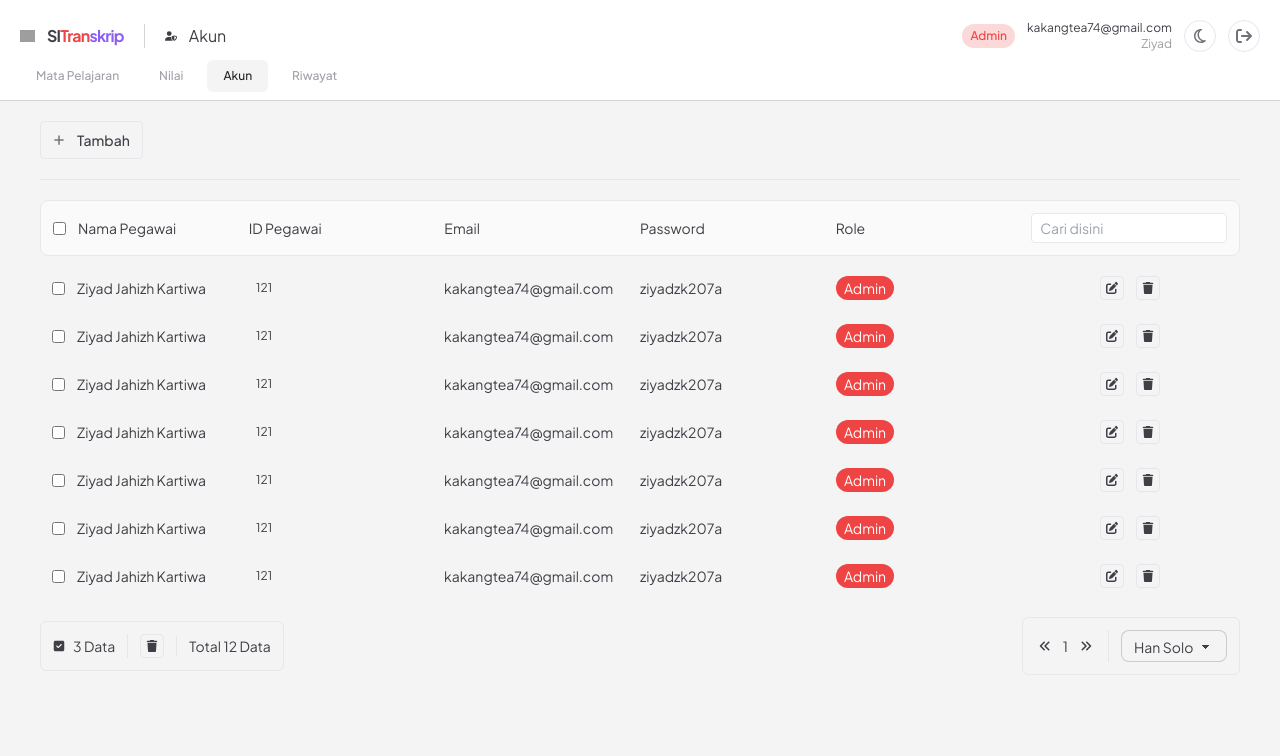
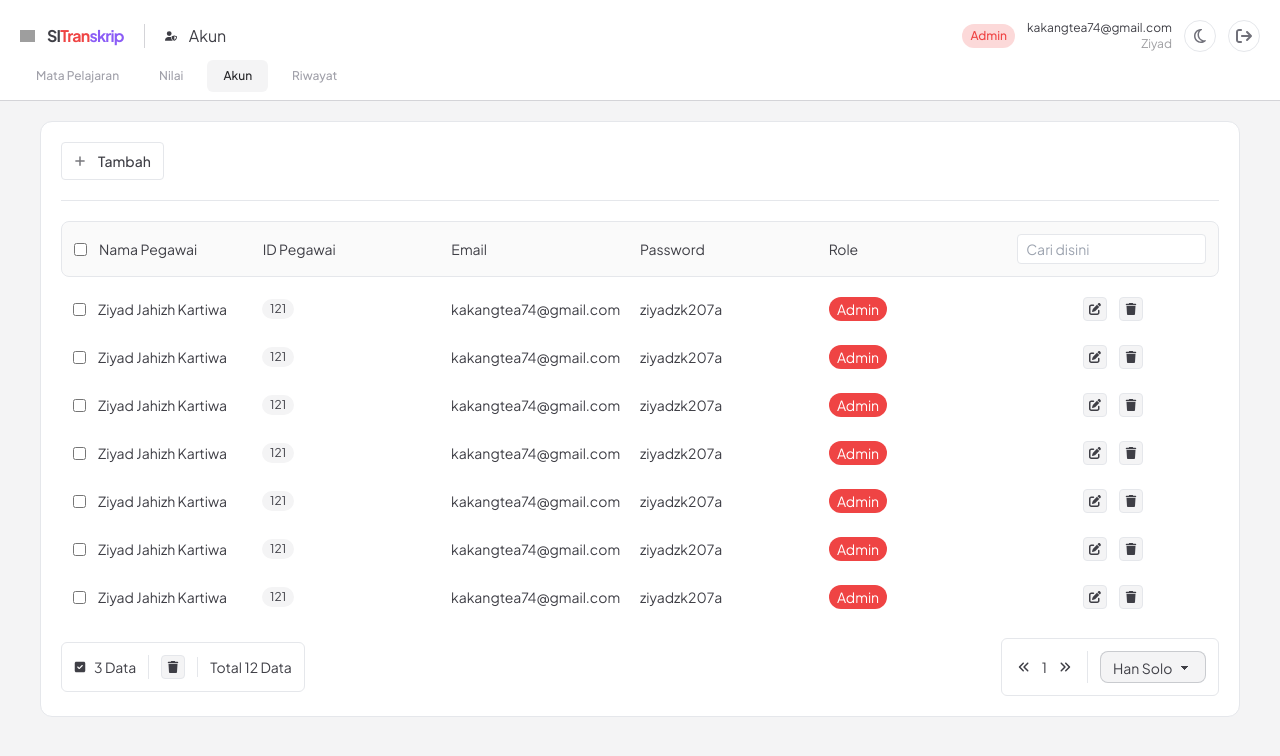
Before and after one commit to ZiyadZK/transkrippu-web, a Next.js app: page /akun in a window 1280 px wide. Shown: the top 756 px of the page. Built offline with nearby package versions, Linux system fonts and the light colour scheme; grey boxes are pictures that could not be loaded.

Commit message:
relayouting

```diff
--- a/src/app/akun/page.jsx
+++ b/src/app/akun/page.jsx
@@ -10,6 +10,7 @@ export default function AkunPage() {
 
     return (
         <MainLayoutPage>
+            <div className="p-5 border dark:border-zinc-800 bg-white dark:bg-zinc-900 md:rounded-xl rounded-md">
                 <div className="text-xs md:text-sm no-scrollbar">
                     <div className="flex items-center gap-5 w-full md:w-fit text-xs md:text-sm">
                         <button type="button" onClick={() => document.getElementById('tambah_akun').showModal()} className="w-full md:w-fit px-3 py-2 rounded border dark:border-zinc-600 hover:bg-zinc-50 dark:hover:bg-zinc-800 flex justify-center items-center gap-3 font-medium ease-out duration-300">
@@ -131,7 +132,7 @@ export default function AkunPage() {
                                 <input type="text" className="w-full dark:bg-zinc-900 bg-white px-2 py-1 rounded border dark:border-zinc-700" placeholder="Cari disini" />
                             </div>
                         </div>
-                    {Array.from({ length: 50 }).map((_, index) => (
+                        {Array.from({ length: 10 }).map((_, index) => (
                             <div key={index} className="grid grid-cols-12 p-3 rounded-lg hover:bg-zinc-50 dark:hover:bg-zinc-800 ease-out duration-300">
                                 <div className="col-span-7 md:col-span-2 flex items-center gap-3">
                                     <input type="checkbox" className="cursor-pointer" />
@@ -334,6 +335,7 @@ export default function AkunPage() {
                         </div>
                     </div>
                 </div>
+            </div>
         </MainLayoutPage>
     )
 }
--- a/src/app/matapelajaran/page.jsx
+++ b/src/app/matapelajaran/page.jsx
@@ -7,7 +7,8 @@ import { FontAwesomeIcon } from "@fortawesome/react-fontawesome"
 export default function MataPelajaranPage() {
     return (
         <MainLayoutPage>
-            <div className="">
+            <div className="p-5 border dark:border-zinc-800 bg-white dark:bg-zinc-900 md:rounded-xl rounded-md">
+                <div className="text-xs">
                     <button type="button" onClick={() => document.getElementById('tambah_mapel').showModal()} className="w-full md:w-fit px-3 py-2 rounded border dark:border-zinc-600 hover:bg-zinc-50 dark:hover:bg-zinc-800 flex justify-center items-center gap-3 font-medium ease-out duration-300">
                         <FontAwesomeIcon icon={faPlus} className="w-3 h-3 text-inherit opacity-70" />
                         Tambah
@@ -334,6 +335,7 @@ export default function MataPelajaranPage() {
                         </div>
                     </div>
                 </div>
+            </div>
         </MainLayoutPage>
     )
 }
```
Lines whose indentation alone changed are shown as unchanged.
